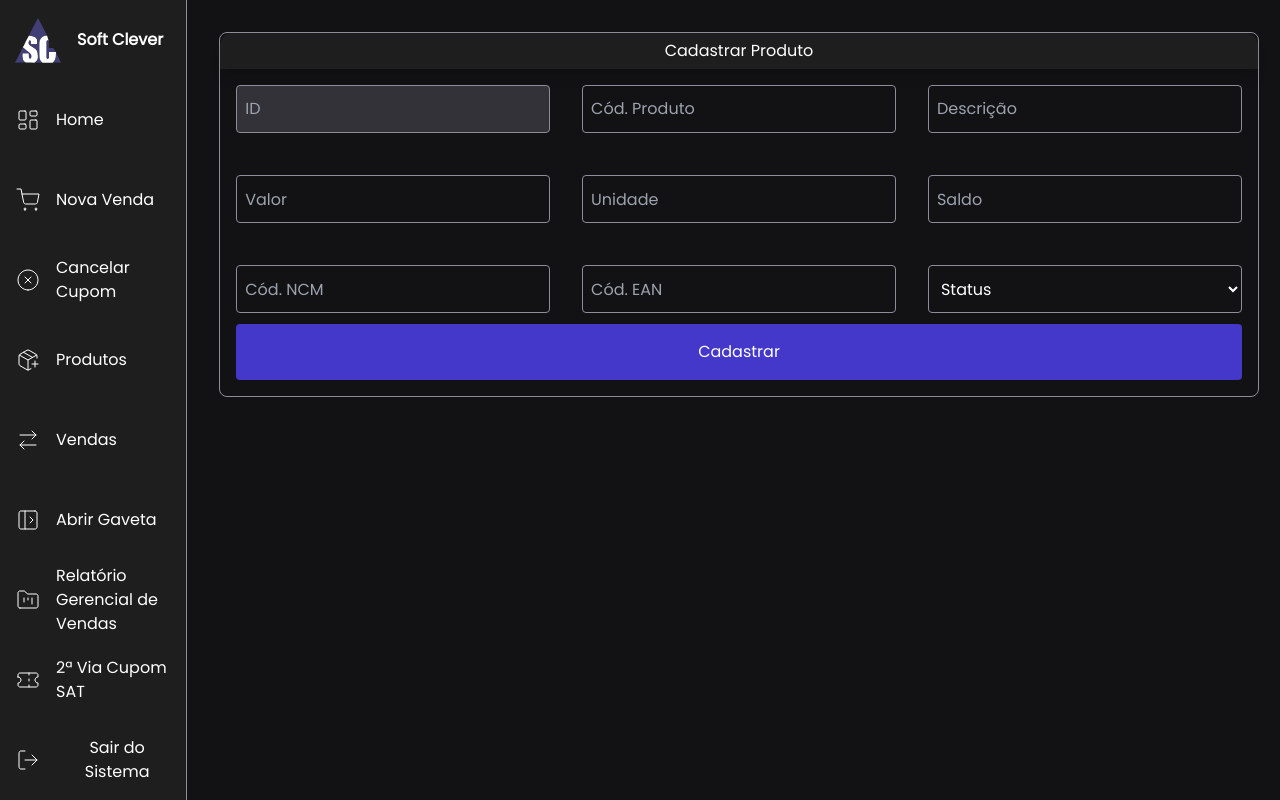
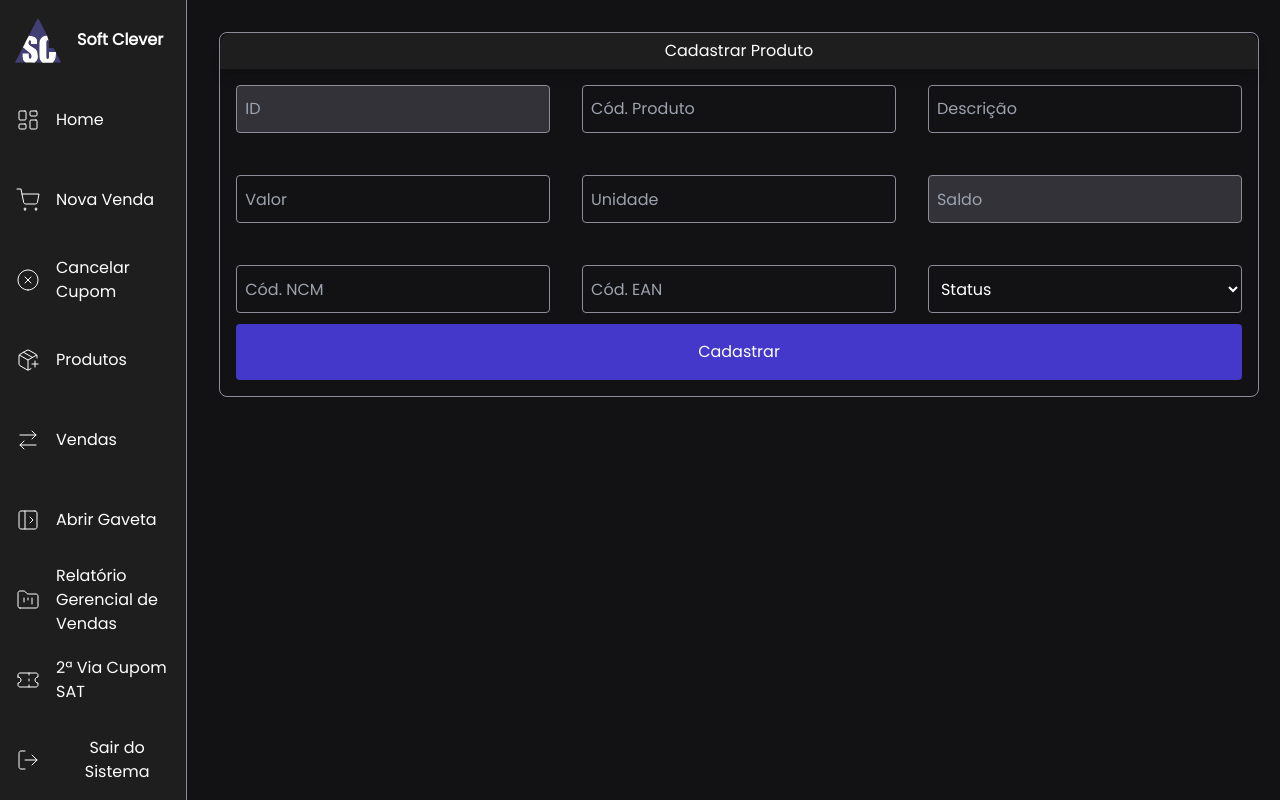
Before and after one commit to devCaioFreire/sat, a Next.js app: page /dashboard/product/register in a window 1280 px wide. Built offline with nearby package versions, Linux system fonts and the light colour scheme; no server answers; sample sign-in values are in the browser's storage.

Commit message:
Fix and Update:
Melhorei a UX no registro de produtos;
Arrumei as requisições em edit product;

```diff
--- a/src/app/dashboard/product/edit/[id]/page.tsx
+++ b/src/app/dashboard/product/edit/[id]/page.tsx
@@ -22,7 +22,7 @@ export default function EditProduct({ params }: { params: { id: string } }) {
 
   useEffect(() => {
     getProductByFilter({ field: 'id', value: ID })
-  }, [id, getProductByFilter]);
+  }, []);
 
   useEffect(() => {
     // Quando selectedProduct for atualizado com o produto encontrado, faça o restante da lógica
@@ -38,7 +38,7 @@ export default function EditProduct({ params }: { params: { id: string } }) {
       setEanCode(selectedProduct.codEAN || "");
       setStatus(selectedProduct.status || "");
     }
-  }, [selectedProduct]);
+  }, []);
 
   async function handleSubmit(e: React.FormEvent<HTMLFormElement>) {
     e.preventDefault();
--- a/src/app/dashboard/product/register/page.tsx
+++ b/src/app/dashboard/product/register/page.tsx
@@ -121,7 +121,7 @@ export default function RegisterProduct() {
 
           {/* Balance */}
           <InputNumber
-            className="px-2 w-full h-12 rounded bg-transparent border border-border outline-none"
+            className="px-2 w-full h-12 rounded bg-backgroundFields border border-border outline-none disabled:cursor-not-allowed"
             isNotAllowed
             value={balance}
             onChange={(e: any) => setBalance(e.target.value)}
```
